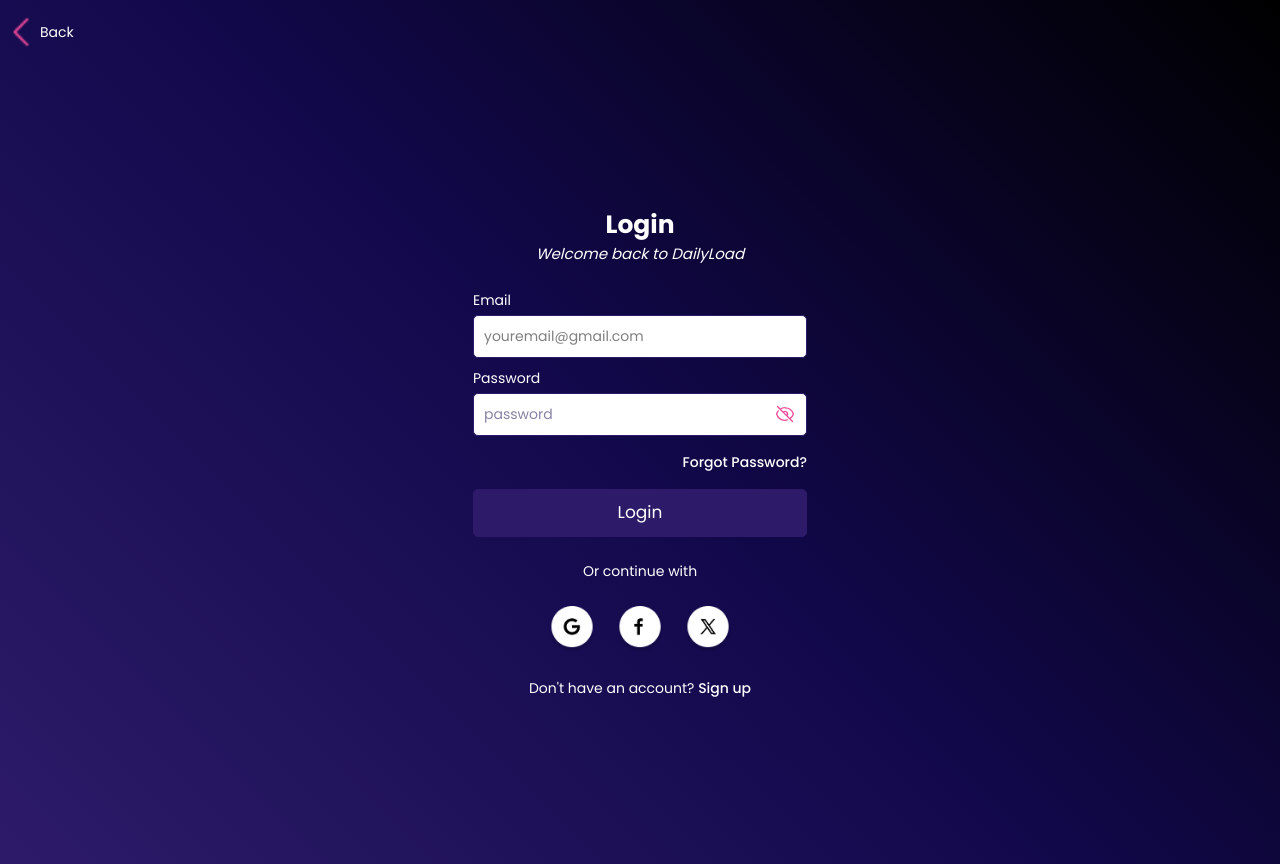
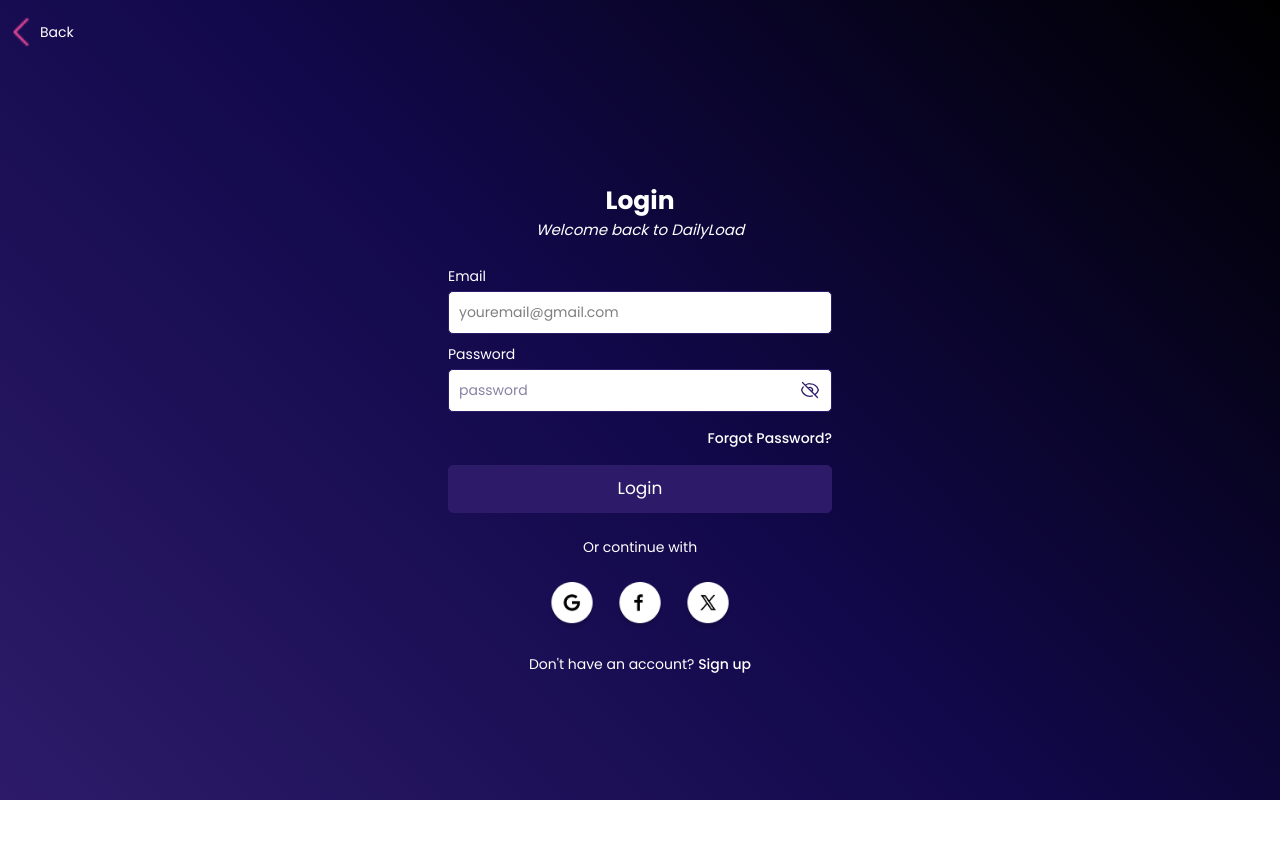
Before and after one commit to BusandCode/DailyLoad, a Next.js app: page /login in a window 1280 px wide. After the commit the page ends 800 px from the top, so only its background shows below. Built offline with nearby package versions, Linux system fonts and the light colour scheme.

Commit message:
Dashboard

```diff
--- a/app/login/page.js
+++ b/app/login/page.js
@@ -14,7 +14,7 @@ import {
 import { app } from '/lib/firebase'
 import Image from 'next/image'
 
-const LoginPage = () => {
+const Page = () => {
   const router = useRouter();
   const [showPassword, setShowPassword] = useState(false);
   const [email, setEmail] = useState('');
@@ -87,31 +87,36 @@ const LoginPage = () => {
   };
 
   return (
-    <section className='h-full p-3 '>
-      <div>
+    <section className='min-h-screen flex flex-col p-3'>
+      {/* Back button - positioned at top */}
+      <div className='mb-4'>
         <Link href="/" className='flex items-center gap-2'>
           <Image src="/back-arrow.png" alt="back arrow" width={20} height={20} />
           <small className='text-[white] text-[14px] font-normal'>Back</small>
         </Link>
-        <div className='flex flex-col justify-center items-center gap-6 min-h-screen'>
+      </div>
+
+      {/* Main content - centered */}
+      <div className='flex-1 flex flex-col justify-center items-center'>
+        <div className='flex flex-col justify-center items-center gap-6 w-full max-w-sm'>
           <div className='text-center'>
               <h1 className='text-white text-[25px] font-bold'>Login</h1>
-              <h3 className='text-[15px] font-normal  italic text-white'>Welcome back to DailyLoad</h3>
+              <h3 className='text-[15px] font-normal italic text-white'>Welcome back to DailyLoad</h3>
           </div>
 
           {error && (
-            <div className='bg-white text-red-600 px-4 py-2 rounded w-[334px]'>
+            <div className='bg-white text-red-600 px-4 py-2 rounded w-full'>
               {error}
             </div>
           )}
 
-          <form onSubmit={handleLogin} className='flex flex-col gap-4'>
+          <form onSubmit={handleLogin} className='flex flex-col gap-4 w-full'>
             <div className='flex flex-col justify-center items-start gap-[10px]'>
-              <div className='flex flex-col items-start gap-1'>
+              <div className='flex flex-col items-start gap-1 w-full'>
                 <label className='text-white text-[14px] font-light'>Email</label>
                 <input
                   type="email"
-                  className='w-[334px] outline-none border-[1px]
+                  className='w-full outline-none border-[1px]
                   bg-[#FFFFFF] border-[#2d1b69] h-[43px] rounded-[5px]
                   p-[10px] text-[14px] text[#11084a]'
                   placeholder='youremail@gmail.com'
@@ -121,9 +126,9 @@ const LoginPage = () => {
                   required
                 />
               </div>
-              <div className='flex flex-col items-start gap-1'>
+              <div className='flex flex-col items-start gap-1 w-full'>
                 <label className='text-white text-[14px] font-light'>Password</label>
-                <div className='relative w-[334px]'>
+                <div className='relative w-full'>
                   <input
                     type={showPassword ? "text" : "password"}
                     className='w-full outline-none border-[1px] bg-[#FFFFFF] border-[#2d1b69] h-[43px] rounded-[5px] p-[10px] text-[14px] text-[#11084a]'
@@ -138,12 +143,12 @@ const LoginPage = () => {
                     onClick={togglePasswordVisibility}
                   >
                     {showPassword ? (
-                      <svg xmlns="http://www.w3.org/2000/svg" fill="none" viewBox="0 0 24 24" strokeWidth={1.5} stroke="#EC4899" className="w-5 h-5">
+                      <svg xmlns="http://www.w3.org/2000/svg" fill="none" viewBox="0 0 24 24" strokeWidth={1.5} stroke="#2d1b69" className="w-5 h-5">
                         <path strokeLinecap="round" strokeLinejoin="round" d="M2.036 12.322a1.012 1.012 0 0 1 0-.639C3.423 7.51 7.36 4.5 12 4.5c4.638 0 8.573 3.007 9.963 7.178.07.207.07.431 0 .639C20.577 16.49 16.64 19.5 12 19.5c-4.638 0-8.573-3.007-9.963-7.178Z" />
                         <path strokeLinecap="round" strokeLinejoin="round" d="M15 12a3 3 0 1 1-6 0 3 3 0 0 1 6 0Z" />
                       </svg>
                     ) : (
-                      <svg xmlns="http://www.w3.org/2000/svg" fill="none" viewBox="0 0 24 24" strokeWidth={1.5} stroke="#EC4899" className="w-5 h-5">
+                      <svg xmlns="http://www.w3.org/2000/svg" fill="none" viewBox="0 0 24 24" strokeWidth={1.5} stroke="#2d1b69" className="w-5 h-5">
                         <path strokeLinecap="round" strokeLinejoin="round" d="M3.98 8.223A10.477 10.477 0 0 0 1.934 12C3.226 16.338 7.244 19.5 12 19.5c.993 0 1.953-.138 2.863-.395M6.228 6.228A10.451 10.451 0 0 1 12 4.5c4.756 0 8.773 3.162 10.065 7.498a10.522 10.522 0 0 1-4.293 5.774M6.228 6.228 3 3m3.228 3.228 3.65 3.65m7.894 7.894L21 21m-3.228-3.228-3.65-3.65m0 0a3 3 0 1 0-4.243-4.243m4.242 4.242L9.88 9.88" />
                       </svg>
                     )}
@@ -184,4 +189,4 @@ const LoginPage = () => {
   )
 }
 
-export default LoginPage
+export default Page
```
